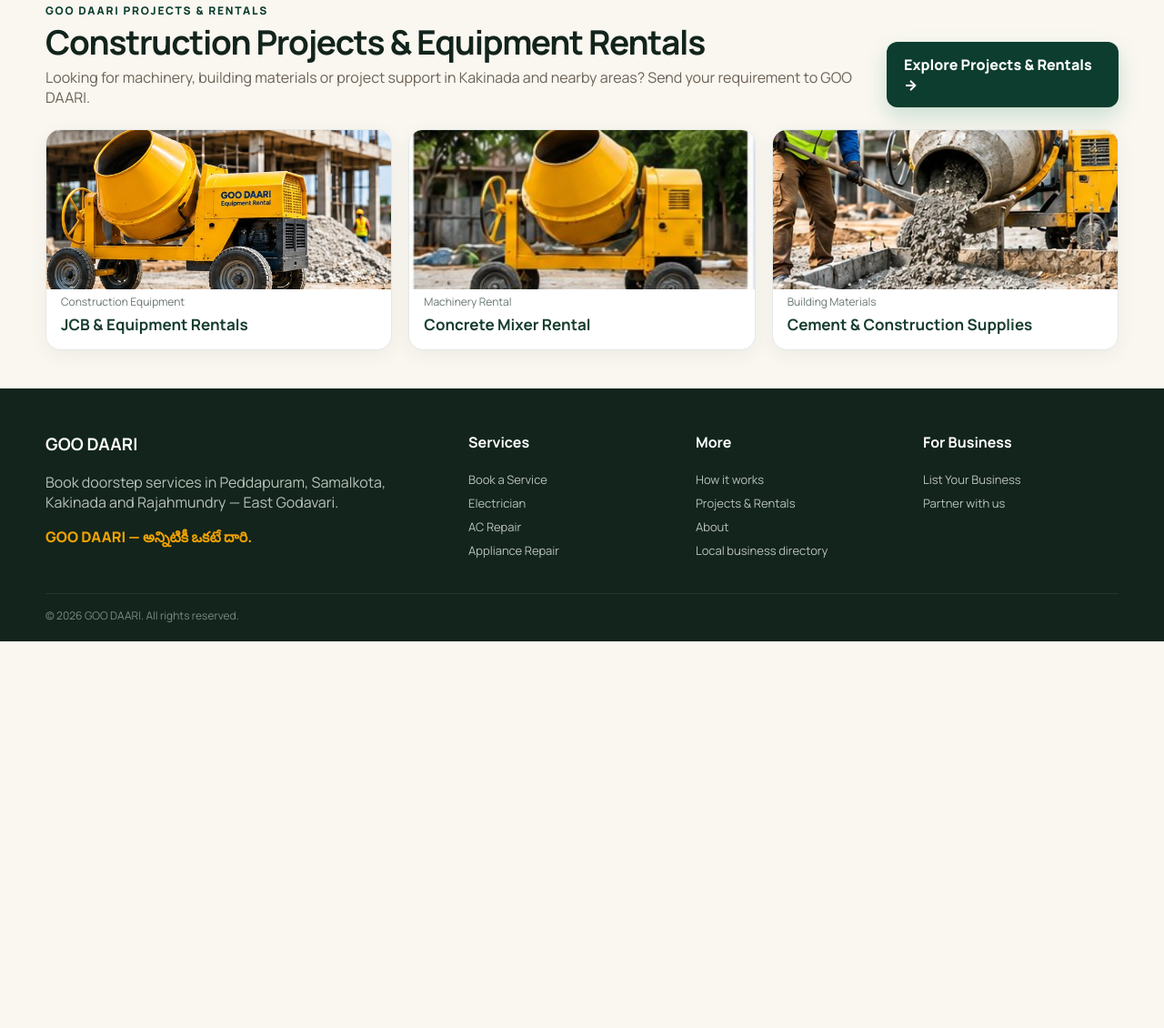
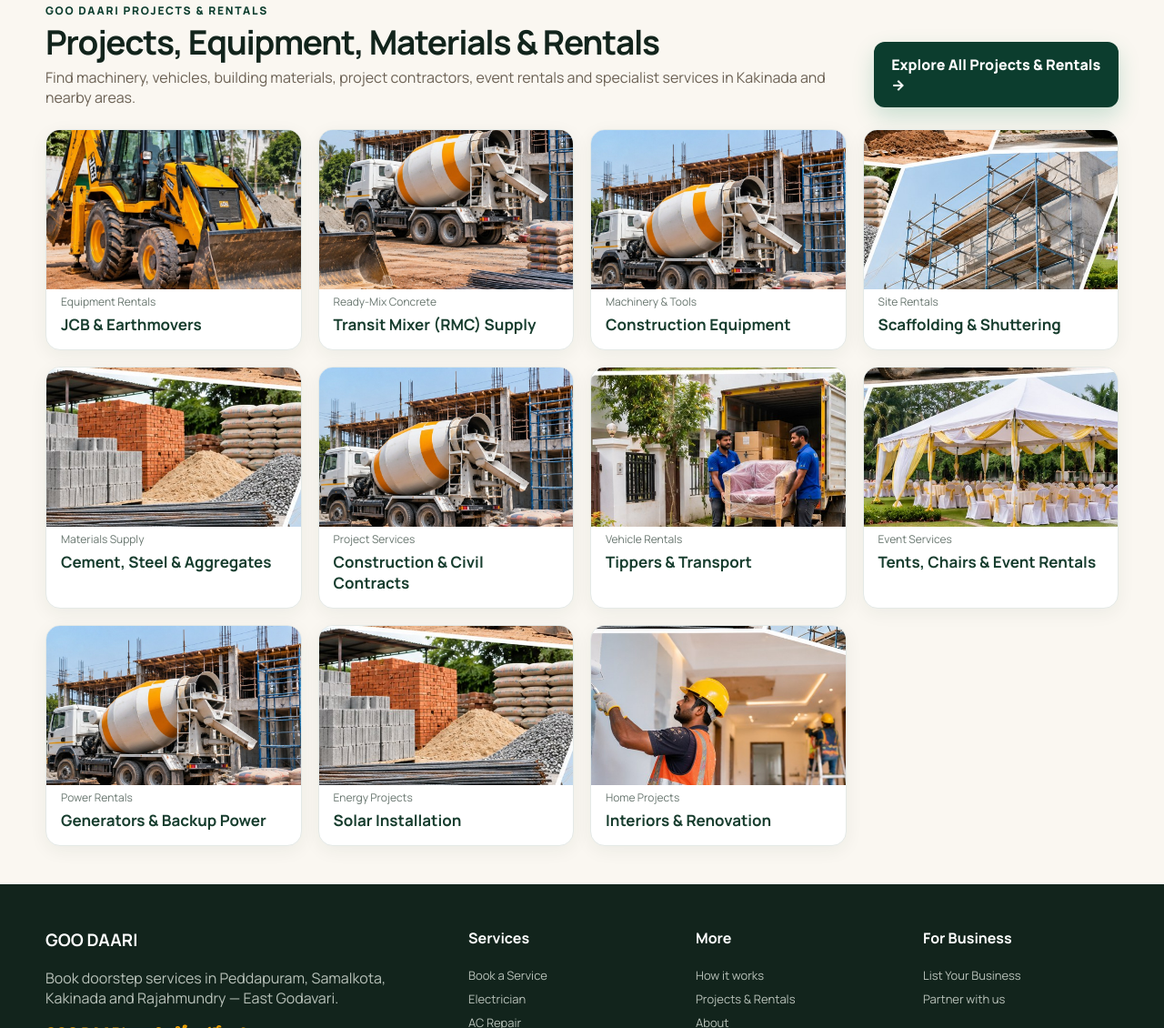
Before and after one commit to satishsk789-coder/goo-daari, a plain HTML site: page index.html in a window 1280 px wide. Shown: the part 2929-4059 px from the top of the page at 91% size. Before the commit the page ends 3634 px from the top, so only its background shows below. Drawn offline with Linux system fonts and the light colour scheme; a web font is replaced by a local one.

Commit message:
Add files via upload

```diff
--- a/assets/projects-rentals/projects-rentals.css
+++ b/assets/projects-rentals/projects-rentals.css
@@ -13,3 +13,8 @@ main{padding:34px 0 70px}.layout{display:grid;grid-template-columns:minmax(0,1.5
 .projects-visual-grid{display:grid;grid-template-columns:repeat(3,minmax(0,1fr));gap:16px}
 .projects-visual-card{overflow:hidden;padding:0}.projects-visual-card .tile-copy{padding:14px}
 @media(max-width:700px){.project-photo{height:190px}.projects-visual-grid{grid-template-columns:1fr}}
+
+/* Broader Projects & Rentals visual grid */
+.goo-projects-grid-wide{grid-template-columns:repeat(4,minmax(0,1fr))!important}
+@media(max-width:980px){.goo-projects-grid-wide{grid-template-columns:repeat(3,minmax(0,1fr))!important}}
+@media(max-width:700px){.goo-projects-grid-wide{grid-template-columns:repeat(2,minmax(0,1fr))!important}.goo-projects-grid-wide .goo-project-card img{height:125px}}
--- a/index.html
+++ b/index.html
@@ -89,8 +89,20 @@
 <section class="feature-strip"><div class="container feature-grid"><div class="feature"><div class="feature-icon">📍</div><h3>Local by design</h3><p>We start with real local needs and expand location by location.</p></div><div class="feature"><div class="feature-icon">🛠️</div><h3>Service-led</h3><p>GOO DAARI services are designed around getting the job done, not browsing endless profiles.</p></div><div class="feature"><div class="feature-icon">🌿</div><h3>Built for East Godavari</h3><p>Live in Peddapuram, Samalkota, Kakinada and Rajahmundry, and growing through the district town by town.</p></div></div></section>
 
 
-<section class="section goo-projects-home" aria-labelledby="goo-projects-title"><div class="container"><div class="section-head"><div><div class="eyebrow">GOO DAARI PROJECTS &amp; RENTALS</div><h2 id="goo-projects-title">Construction Projects &amp; Equipment Rentals</h2><p>Looking for machinery, building materials or project support in Kakinada and nearby areas? Send your requirement to GOO DAARI.</p></div><a class="btn btn-primary" href="/projects-rentals/">Explore Projects &amp; Rentals →</a></div><div class="goo-projects-grid"><a class="goo-project-card" href="/projects-rentals/jcb-rental-kakinada.html"><img src="/assets/projects-rentals/images/concrete-mixer-hero.jpg" alt="Construction equipment available for rental enquiries in Kakinada" loading="lazy"><span>Construction Equipment</span><b>JCB &amp; Equipment Rentals</b></a><a class="goo-project-card" href="/projects-rentals/concrete-mixer-rental-kakinada.html"><img src="/assets/projects-rentals/images/concrete-mixer-medium.jpg" alt="Concrete cement mixer rental for building work" loading="lazy"><span>Machinery Rental</span><b>Concrete Mixer Rental</b></a><a class="goo-project-card" href="/projects-rentals/cement-suppliers-kakinada.html"><img src="/assets/projects-rentals/images/concrete-pouring.jpg" alt="Concrete work at a construction site" loading="lazy"><span>Building Materials</span><b>Cement &amp; Construction Supplies</b></a></div></div></section>
-<style>.goo-projects-home{padding-top:34px;padding-bottom:42px}.goo-projects-grid{display:grid;grid-template-columns:repeat(3,minmax(0,1fr));gap:18px;margin-top:22px}.goo-project-card{display:flex;flex-direction:column;gap:5px;background:#fff;border:1px solid #e4e9e6;border-radius:16px;overflow:hidden;padding-bottom:16px;box-shadow:0 5px 20px rgba(16,45,33,.06)}.goo-project-card img{width:100%;height:175px;object-fit:cover}.goo-project-card span,.goo-project-card b{margin:0 16px}.goo-project-card span{font-size:12px;color:#68766f}.goo-project-card b{font-size:17px;color:#173d2e}@media(max-width:700px){.goo-projects-grid{grid-template-columns:1fr}.goo-project-card img{height:190px}.goo-project-home .section-head{align-items:flex-start;gap:14px;flex-direction:column}}</style>
+<section class="section goo-projects-home" aria-labelledby="goo-projects-title"><div class="container"><div class="section-head"><div><div class="eyebrow">GOO DAARI PROJECTS &amp; RENTALS</div><h2 id="goo-projects-title">Projects, Equipment, Materials &amp; Rentals</h2><p>Find machinery, vehicles, building materials, project contractors, event rentals and specialist services in Kakinada and nearby areas.</p></div><a class="btn btn-primary" href="/projects-rentals/">Explore All Projects &amp; Rentals →</a></div><div class="goo-projects-grid goo-projects-grid-wide">
+<a class="goo-project-card" href="/projects-rentals/jcb-rental-kakinada.html"><img src="/assets/projects-rentals/images/jcb-backhoe.jpg" alt="JCB backhoe loader and earthmover rental" loading="lazy"><span>Equipment Rentals</span><b>JCB &amp; Earthmovers</b></a>
+<a class="goo-project-card" href="/projects-rentals/concrete-mixer-rental-kakinada.html"><img src="/assets/projects-rentals/images/transit-mixer-truck.jpg" alt="Concrete transit mixer truck for ready-mix concrete supply" loading="lazy"><span>Ready-Mix Concrete</span><b>Transit Mixer (RMC) Supply</b></a>
+<a class="goo-project-card" href="/projects-rentals/construction-equipment-rental-kakinada.html"><img src="/assets/projects-rentals/images/construction-site.jpg" alt="Construction equipment at building project site" loading="lazy"><span>Machinery &amp; Tools</span><b>Construction Equipment</b></a>
+<a class="goo-project-card" href="/projects-rentals/scaffolding-rental-kakinada.html"><img src="/assets/projects-rentals/images/scaffolding.jpg" alt="Scaffolding and shuttering rental" loading="lazy"><span>Site Rentals</span><b>Scaffolding &amp; Shuttering</b></a>
+<a class="goo-project-card" href="/projects-rentals/cement-suppliers-kakinada.html"><img src="/assets/projects-rentals/images/building-materials.jpg" alt="Cement, steel and construction materials" loading="lazy"><span>Materials Supply</span><b>Cement, Steel &amp; Aggregates</b></a>
+<a class="goo-project-card" href="/projects-rentals/#more-categories"><img src="/assets/projects-rentals/images/construction-site.jpg" alt="House construction and civil works" loading="lazy"><span>Project Services</span><b>Construction &amp; Civil Contracts</b></a>
+<a class="goo-project-card" href="/projects-rentals/#more-categories"><img src="/assets/projects-rentals/images/transport-rentals.jpg" alt="Local goods transport and shifting services" loading="lazy"><span>Vehicle Rentals</span><b>Tippers &amp; Transport</b></a>
+<a class="goo-project-card" href="/projects-rentals/#more-categories"><img src="/assets/projects-rentals/images/event-rentals.jpg" alt="Event tent and furniture rentals" loading="lazy"><span>Event Services</span><b>Tents, Chairs &amp; Event Rentals</b></a>
+<a class="goo-project-card" href="/projects-rentals/#more-categories"><img src="/assets/projects-rentals/images/construction-site.jpg" alt="Generator and power equipment rental enquiries" loading="lazy"><span>Power Rentals</span><b>Generators &amp; Backup Power</b></a>
+<a class="goo-project-card" href="/projects-rentals/#more-categories"><img src="/assets/projects-rentals/images/building-materials.jpg" alt="Solar and project installation enquiries" loading="lazy"><span>Energy Projects</span><b>Solar Installation</b></a>
+<a class="goo-project-card" href="/projects-rentals/#more-categories"><img src="/assets/projects-rentals/images/home-interiors.jpg" alt="Home interior and renovation services" loading="lazy"><span>Home Projects</span><b>Interiors &amp; Renovation</b></a>
+</div></div></section>
+<style>.goo-projects-home{padding-top:34px;padding-bottom:42px}.goo-projects-grid{display:grid;grid-template-columns:repeat(4,minmax(0,1fr));gap:18px;margin-top:22px}.goo-project-card{display:flex;flex-direction:column;gap:5px;background:#fff;border:1px solid #e4e9e6;border-radius:16px;overflow:hidden;padding-bottom:16px;box-shadow:0 5px 20px rgba(16,45,33,.06)}.goo-project-card img{width:100%;height:175px;object-fit:cover}.goo-project-card span,.goo-project-card b{margin:0 16px}.goo-project-card span{font-size:12px;color:#68766f}.goo-project-card b{font-size:17px;color:#173d2e}@media(max-width:980px){.goo-projects-grid{grid-template-columns:repeat(3,minmax(0,1fr))}}@media(max-width:700px){.goo-projects-grid{grid-template-columns:repeat(2,minmax(0,1fr))}.goo-project-card img{height:190px}.goo-project-home .section-head{align-items:flex-start;gap:14px;flex-direction:column}}</style>
 </main>
 <footer class="footer footer-v2"><div class="container footer-grid"><div><h3>GOO DAARI</h3><p>Book doorstep services in Peddapuram, Samalkota, Kakinada and Rajahmundry — East Godavari.</p><p class="footer-tag">GOO DAARI — అన్నిటికీ ఒకటే దారి.</p></div><div><h4>Services</h4><a href="/on-demand.html">Book a Service</a><a href="/on-demand/electrician.html">Electrician</a><a href="/on-demand/ac-repair.html">AC Repair</a><a href="/on-demand/appliance-repair.html">Appliance Repair</a></div><div><h4>More</h4><a href="/how-it-works.html">How it works</a><a href="/projects-rentals/">Projects &amp; Rentals</a><a href="/about.html">About</a><a href="/businesses.html">Local business directory</a></div><div><h4>For Business</h4><a href="/list-your-business.html">List Your Business</a><a href="mailto:business@goodaari.com">Partner with us</a></div></div><div class="container copyright">© 2026 GOO DAARI. All rights reserved.</div></footer>
 <script>document.addEventListener('DOMContentLoaded',()=>{const loc=document.getElementById('locationSelect'); if(loc){loc.addEventListener('change',()=>localStorage.setItem('gooDaariLocation',loc.value));}})</script></body></html>
```
Also changed, not shown: projects-rentals/cement-suppliers-kakinada.html (+1 -1 lines), projects-rentals/concrete-mixer-rental-kakinada.html (+1 -6 lines), projects-rentals/construction-equipment-rental-kakinada.html (+1 -1 lines), projects-rentals/index.html (+1 -1 lines), projects-rentals/jcb-rental-kakinada.html (+1 -1 lines), projects-rentals/scaffolding-rental-kakinada.html (+1 -1 lines), projects-rentals/tmt-steel-suppliers-kakinada.html (+1 -1 lines), README_CORRECTION.txt (added), assets/projects-rentals/images/building-materials.jpg (added), assets/projects-rentals/images/construction-site.jpg (added), assets/projects-rentals/images/event-rentals.jpg (added), assets/projects-rentals/images/home-interiors.jpg (added), assets/projects-rentals/images/jcb-backhoe.jpg (added), assets/projects-rentals/images/scaffolding.jpg (added), 2 more files.
